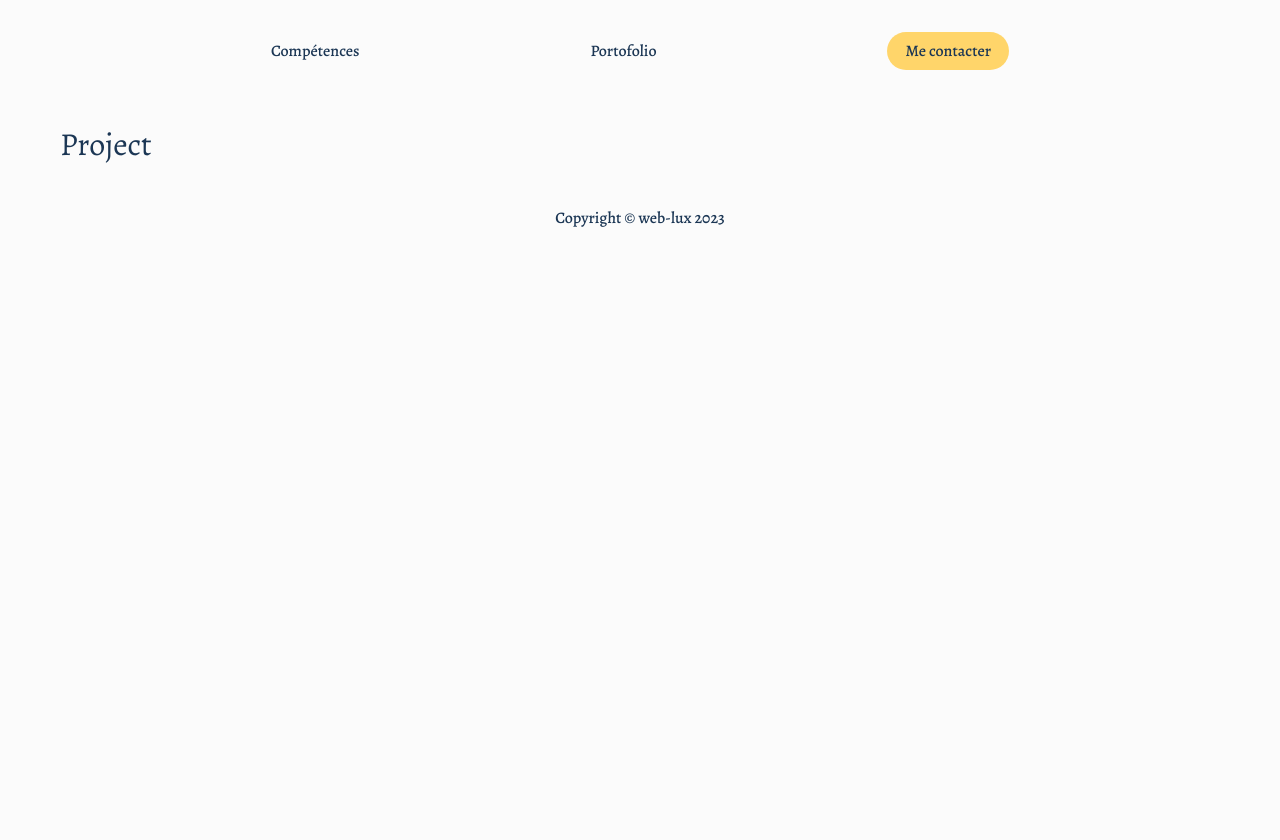
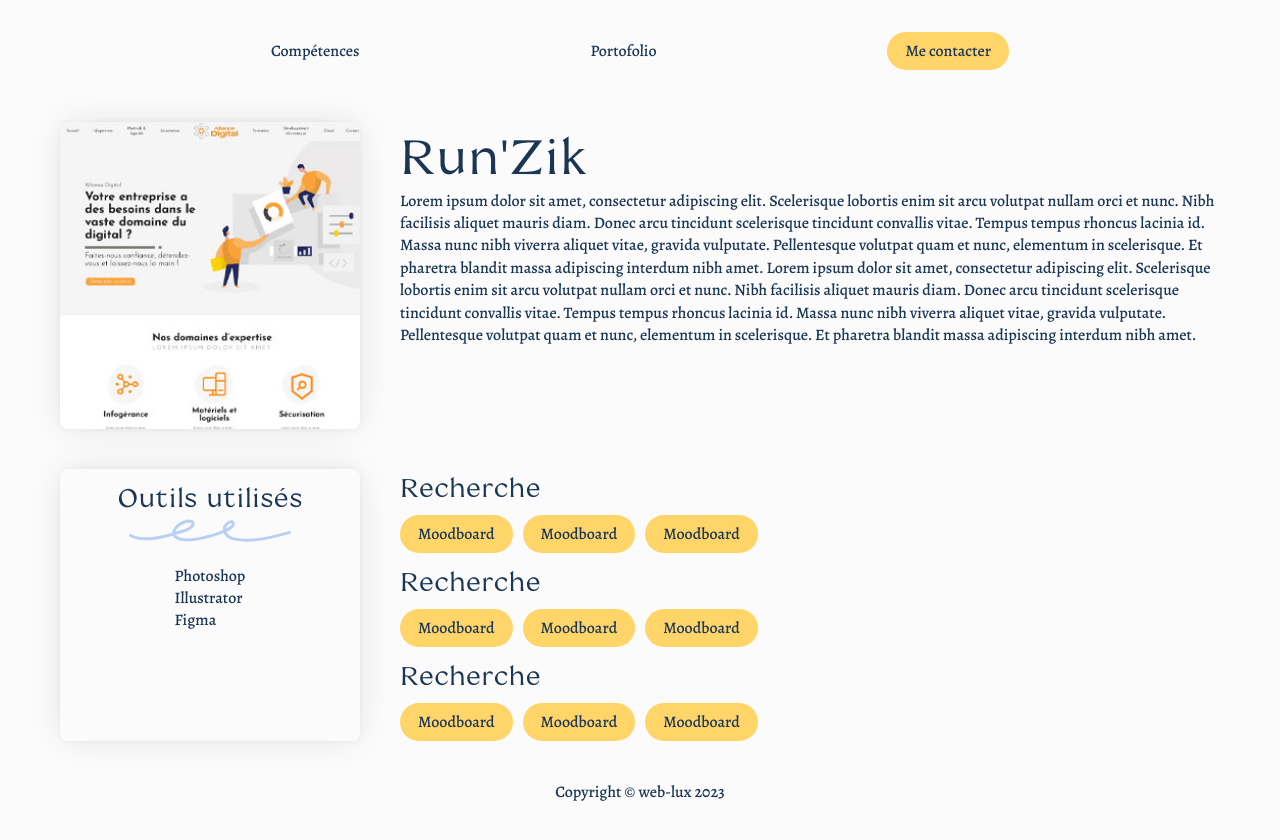
Before and after one commit to web-lux/portofolio-lux, a React (Vite) app: page /projects/1 in a window 1280 px wide. Shown: the top 840 px of the page. Before the commit the page ends 800 px from the top, so only its background shows below. Built offline with nearby package versions, Linux system fonts and the light colour scheme.

Commit message:
add style for project page

```diff
--- a/src/pages/Project.tsx
+++ b/src/pages/Project.tsx
@@ -1,9 +1,72 @@
+import { Link } from "react-router-dom";
+import "./Projects.scss"
+
 function Project() {
-    return (
-        <>
-            <h1>Project</h1>
-        </>
-    )
+	return (
+        <main id="project">
+
+			<div className="img shadow">
+				<img src="/alliance.jpg" alt="" />
+            </div>
+
+			<div className="header">
+				<h1>Run'Zik</h1>
+				<p>
+					Lorem ipsum dolor sit amet, consectetur adipiscing elit. Scelerisque
+					lobortis enim sit arcu volutpat nullam orci et nunc. Nibh facilisis
+					aliquet mauris diam. Donec arcu tincidunt scelerisque tincidunt
+					convallis vitae. Tempus tempus rhoncus lacinia id. Massa nunc nibh
+					viverra aliquet vitae, gravida vulputate. Pellentesque volutpat quam
+					et nunc, elementum in scelerisque. Et pharetra blandit massa
+					adipiscing interdum nibh amet. Lorem ipsum dolor sit amet, consectetur
+					adipiscing elit. Scelerisque lobortis enim sit arcu volutpat nullam
+					orci et nunc. Nibh facilisis aliquet mauris diam. Donec arcu tincidunt
+					scelerisque tincidunt convallis vitae. Tempus tempus rhoncus lacinia
+					id. Massa nunc nibh viverra aliquet vitae, gravida vulputate.
+					Pellentesque volutpat quam et nunc, elementum in scelerisque. Et
+					pharetra blandit massa adipiscing interdum nibh amet.
+				</p>
+            </div>
+
+            <div className="tools shadow">
+                <h2 className="h2">Outils utilisés</h2>
+                <ul>
+                    <li>Photoshop</li>
+                    <li>Illustrator</li>
+                    <li>Figma</li>
+                </ul>
+            </div>
+
+            <div className="showcase">
+            <div>
+                    <h2>Recherche</h2>
+                    <ul>
+                        <li className="btn"><Link to="/">Moodboard</Link></li>
+                        <li className="btn"><Link to="/">Moodboard</Link></li>
+                        <li className="btn"><Link to="/">Moodboard</Link></li>
+                    </ul>
+                </div>
+
+                <div>
+                    <h2>Recherche</h2>
+                    <ul>
+                        <li className="btn"><Link to="/">Moodboard</Link></li>
+                        <li className="btn"><Link to="/">Moodboard</Link></li>
+                        <li className="btn"><Link to="/">Moodboard</Link></li>
+                    </ul>
+                </div>
+
+                <div>
+                    <h2>Recherche</h2>
+                    <ul>
+                        <li className="btn"><Link to="/">Moodboard</Link></li>
+                        <li className="btn"><Link to="/">Moodboard</Link></li>
+                        <li className="btn"><Link to="/">Moodboard</Link></li>
+                    </ul>
+                </div>
+            </div>
+		</main>
+	);
 }
 
-export default Project
+export default Project;
--- /dev/null
+++ b/src/pages/Projects.scss
@@ -0,0 +1,65 @@
+#project {
+	display: grid;
+	width: 100%;
+	gap: 40px;
+	grid-template-columns: minmax(200px, 300px) minmax(420px, 1fr);
+
+	@media screen and (max-width: 768px) {
+		grid-template-columns: 1fr;
+		gap: 20px;
+	}
+
+	h1,
+	h2 {
+		font-family: var(--title);
+	}
+
+	h2 {
+		font-size: 1.6rem;
+	}
+
+	.img,
+	.tools {
+		border-radius: 8px;
+	}
+
+	.img {
+		overflow: hidden;
+		max-width: 300px;
+
+		img {
+			object-fit: cover;
+			width: 100%;
+			height: 100%;
+		}
+	}
+
+	.header {
+		h1 {
+			font-size: 3rem;
+		}
+	}
+
+	.tools {
+		padding: 10px;
+		display: flex;
+		flex-direction: column;
+		align-items: center;
+	}
+
+	.showcase {
+		display: flex;
+		flex-direction: column;
+		row-gap: 10px;
+
+		h2 {
+			margin-bottom: 10px;
+		}
+
+		ul {
+			display: flex;
+			gap: 10px;
+			flex-wrap: wrap;
+		}
+	}
+}
```
